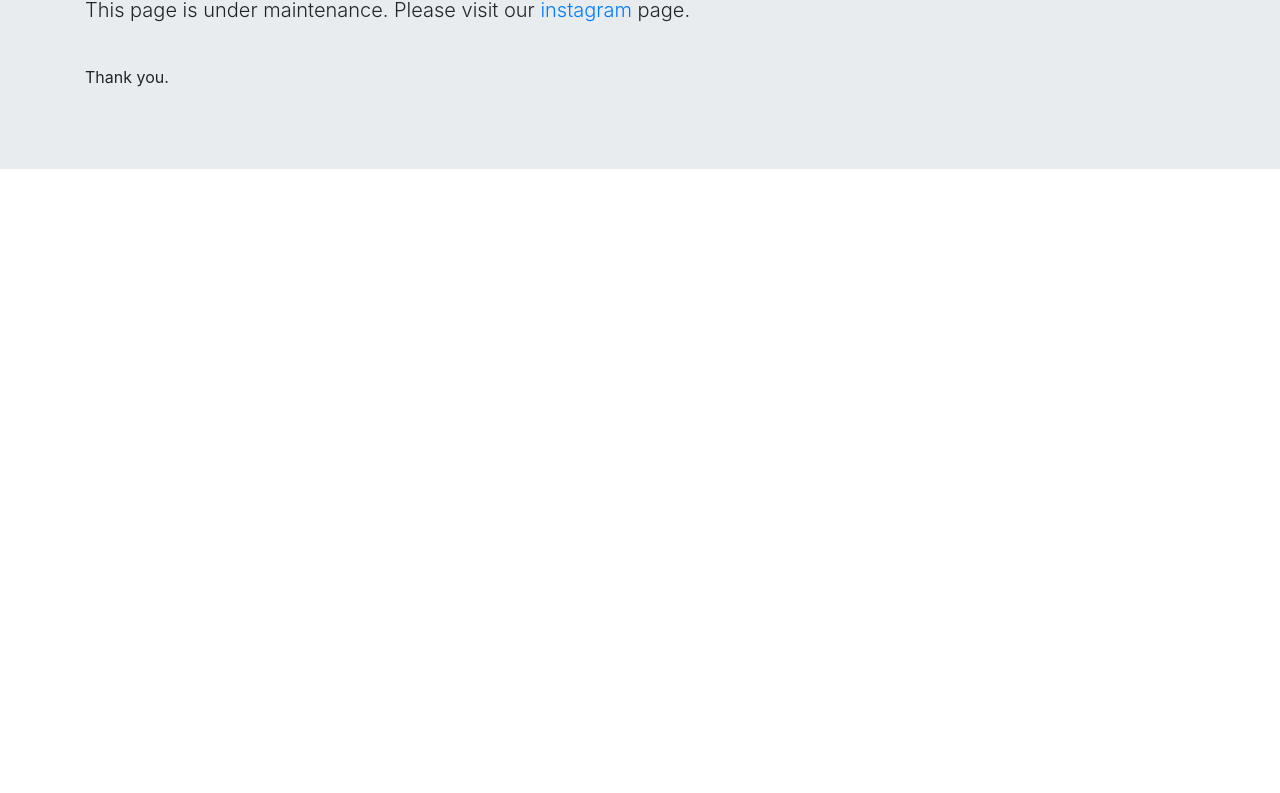
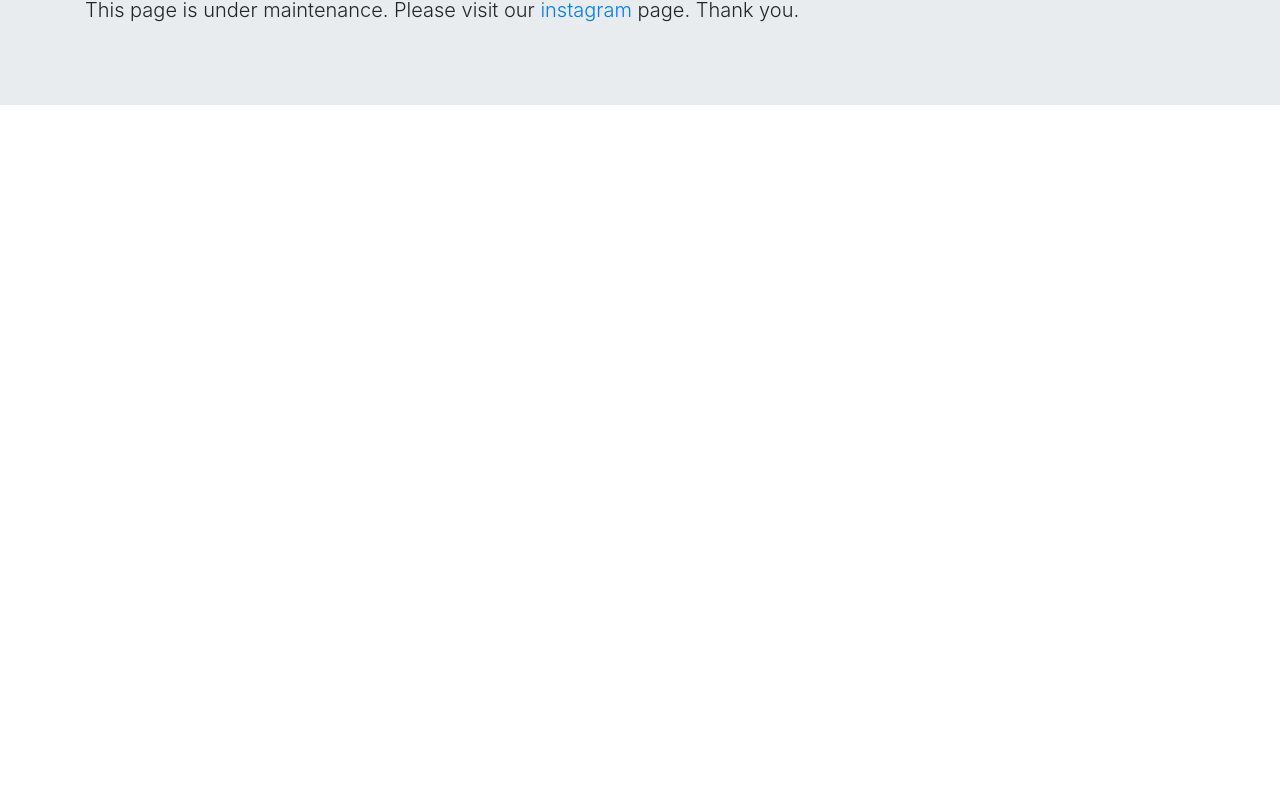
Before and after one commit to popkladot/popkladot.github.io, a plain HTML site: page index.html in a window 1280 px wide. Shown: the part 174-967 px from the top of the page. Drawn offline with nearby package versions, Linux system fonts and the light colour scheme.

Commit message:
Update index.html

```diff
--- a/index.html
+++ b/index.html
@@ -62,8 +62,7 @@
       <div class="jumbotron jumbotron-fluid jumbot">
         <div class="container">
           <h1 class="display-4">Welcome</h1>
-          <p class="lead">This page is under maintenance. Please visit our <a href="https://instagram.com/popkladot/">instagram</a> page.</p>
-            <br><p>Thank you.</p>
+          <p class="lead">This page is under maintenance. Please visit our <a href="https://instagram.com/popkladot/">instagram</a> page. Thank you.</p>
         </div>
       </div>
     </section>
```
